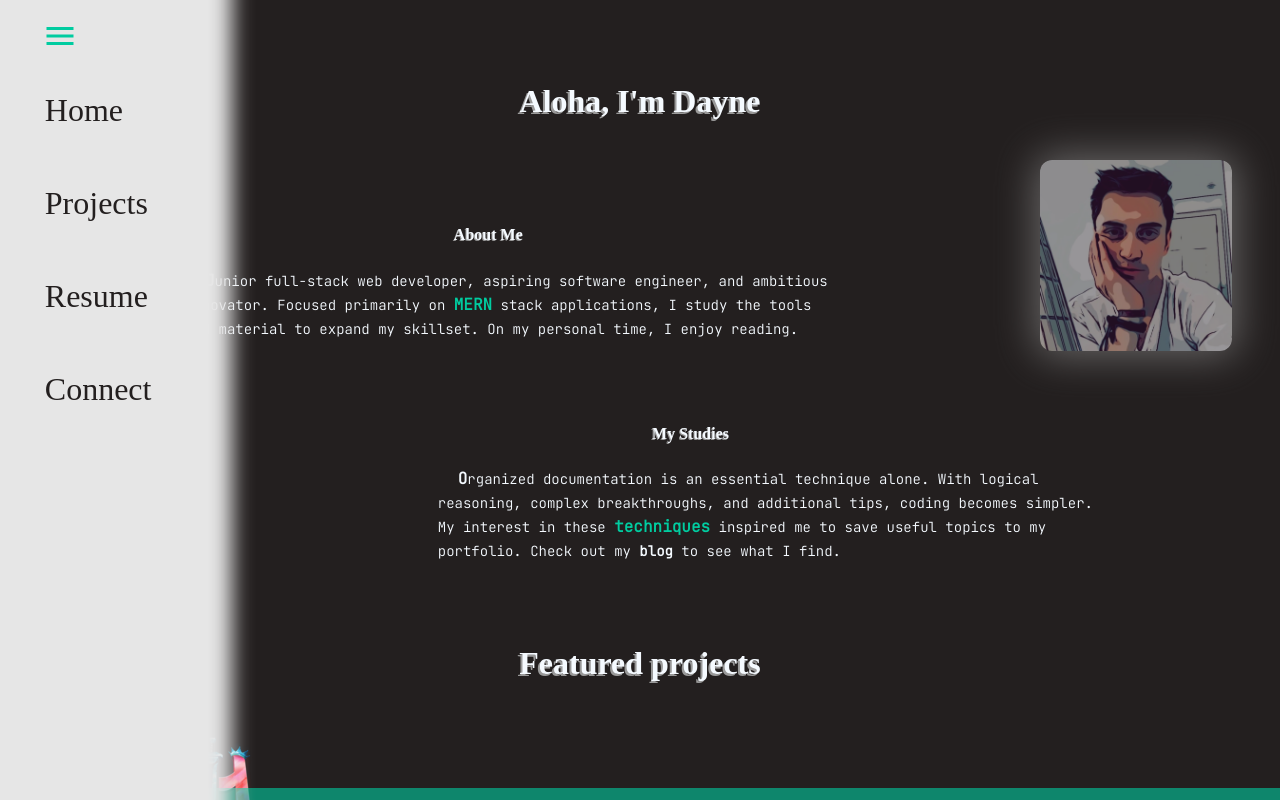
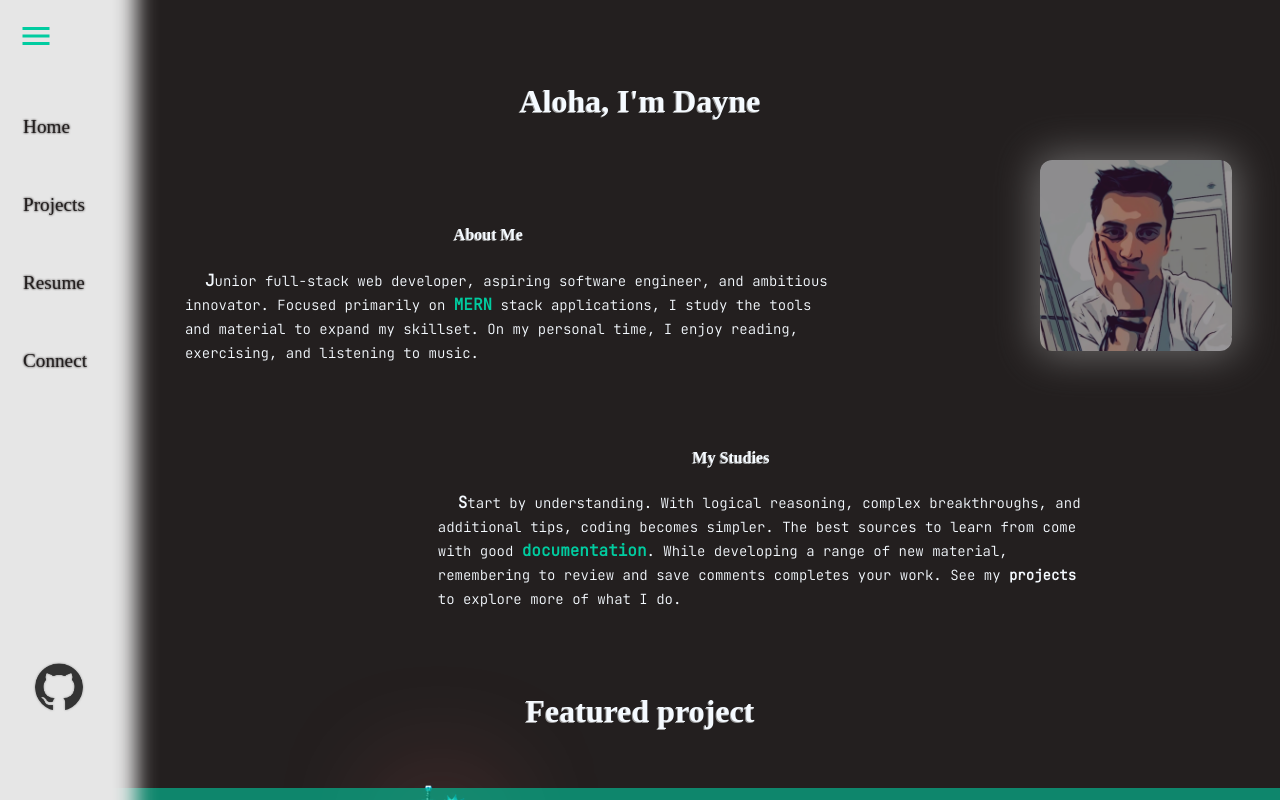
Before and after one commit to DayneLalmond/daylo-portfolio, a React (Create React App) app: page /home in a window 1280 px wide. Both pictures are taken after a click on the element "menu". Shown: the top 800 px of the page. Built offline with nearby package versions, Linux system fonts and the light colour scheme; a web font is replaced by a local one.

Commit message:
polished nav and homepage

```diff
--- a/src/components/Nav.js
+++ b/src/components/Nav.js
@@ -1,14 +1,13 @@
 import React, { useState } from 'react';
 import { NavLink } from "react-router-dom";
 
-
+import github from '../images/github.png';
 import '../styles/App.css';
 
 function Nav() {
 
     const [menuState, setMenuState] = useState("false");
     const [nav, setNav] = useState("false");
-    const [body, setBody] = useState("false");
 
     // function chaining which handles the changed state
     function handleClick() {
@@ -28,8 +27,9 @@ function Nav() {
                     <div>
                         <NavLink to="/home" id='home' onClick={handleClick}>Home</NavLink>
                         <NavLink to="/projects" id='work' onClick={handleClick}>Projects</NavLink>
-                        <NavLink to="/resume" id='blog' onClick={handleClick}>Resume</NavLink>
-                        <NavLink to="/connect" id='blog' onClick={handleClick}>Connect</NavLink>
+                        <NavLink to="/resume" id='resume' onClick={handleClick}>Resume</NavLink>
+                        <NavLink to="/connect" id='connect' onClick={handleClick}>Connect</NavLink>
+                        <a rel="noreferrer" href="https://github.com/DayneLalmond" target="_blank"><img src={github} id="github" alt="GitHub"/></a>
                     </div>
                 )}
             </div>
--- a/src/pages/Home.js
+++ b/src/pages/Home.js
@@ -4,9 +4,6 @@ import { useInView } from 'react-intersection-observer';
 
 import avatar from '../images/comic.jpg';
 import holiday from '../images/holiday.png';
-import tac from '../images/tac.JPG';
-import calendar from '../images/calendar.png';
-import quiz from '../images/quiz.png';
 
 function Home() {
 
@@ -20,7 +17,7 @@ function Home() {
 
   const [isVisible, setIsVisible] = useState("true");
 
-  const [title] = useState(['The Holiday', 'Calendar Dashboard', 'Javascript Quiz']);
+  const [title] = useState(['The Holiday Network', 'Calendar Dashboard', 'Javascript Quiz']);
 
   return (
     <main>
@@ -32,27 +29,26 @@ function Home() {
           <h4 id="about-me">About Me</h4>
           <p className="first-p"><b>J</b>unior full-stack web developer, aspiring software engineer, and ambitious innovator. Focused primarily
             on <strong className="bold">MERN</strong> stack applications, I study the tools and material to expand my skillset. On my personal time,
-            I enjoy reading.</p>
+            I enjoy reading, exercising, and listening to music.</p>
           <h4 id="dev-blog">My Studies</h4>
-          <p className="second-p"><b>O</b>rganized documentation is an essential technique alone. With logical reasoning, complex breakthroughs,
-            and additional tips, coding becomes simpler. My interest in these <strong className="bold">techniques</strong> inspired me to save
-            useful topics to my portfolio. Check out my <strong><NavLink to="/blog">blog</NavLink></strong> to see what I find.
+          <p className="second-p"><b>S</b>tart by understanding. With logical reasoning, complex breakthroughs,
+            and additional tips, coding becomes simpler. The best sources to learn from come with good <strong className="bold">documentation</strong>.
+            While developing a range of new material, remembering to review and save comments completes your work. See my <strong><NavLink to="/projects">
+            projects</NavLink></strong> to explore more of what I do.
           </p>
         </section>
       </div>
 
-      <h3>Featured projects</h3>
+      <h3>Featured project</h3>
 
       <section className="container" ref={ref}>
         {inView ? (
           <div className={isVisible ? "isVisible" : ""}>
             <div className="featured">
-              <img src={holiday} alt="logo" id="holiday"/>
+              <img src={holiday} alt="logo" id="holiday" />
               <p className="title">{title[0]}</p>
-              <p className="description">A multiplatform Minecraft community. Check out the <strong><a rel="noreferrer" href="https://www.theholiday.net/" target="_blank" className="ext-link">website</a></strong>.</p>
+              <p className="description"><b>Q</b>uality multiplatform Minecraft community. Check out the <strong><a rel="noreferrer" href="https://www.theholiday.net/" target="_blank" className="ext-link">Website</a></strong>. Discuss on <strong><a rel="noreferrer" href="https://discord.gg/jzvyY2tFnQ" target="_blank" className="ext-link">Discord</a></strong>. Support me on <strong><a rel="noreferrer" href="https://www.patreon.com/holidaye" target="_blank" className="ext-link">Patreon</a></strong>.</p>
             </div>
-
-
           </div>
         ) : (
           <div className={!isVisible ? "setVisible" : ""}>
@@ -61,7 +57,7 @@ function Home() {
         )}
       </section>
       <div id="observer-div">
-
+        {/* Space for the intersection observer */}
       </div>
 
       <h3>Stay connected</h3>
--- a/src/styles/App.css
+++ b/src/styles/App.css
@@ -20,25 +20,27 @@ body {
 }
 
 ::selection {
+    color: hsl(0, 5%, 13%);
     background: hsl(165, 100%, 80%);
 }
 
 nav {
   position: fixed;
   display: flex;
-  width: 0em;
+  width: 0;
   height: 100%;
   top: 0;
   left: 0;
   right: 0;
   z-index: 1;
   background: hsl(0, 0%, 90%);
+  box-shadow: 0px 0px 0px 0px hsl(0, 0%, 90%);
   color: hsl(207, 100%, 98%);
   transition: all 0.3s ease-in-out;
 }
 
 nav.active {
-  width: 12em;
+  width: 6em;
   box-shadow: 0px 0px 20px 40px hsl(0, 0%, 90%);
 }
 
@@ -95,27 +97,43 @@ a:active {
 }
 
 #home,
-#blog,
-#work {
+#work,
+#resume,
+#connect {
     /* display: inline-block; */
     position: relative;
     display: block;
     color: hsl(0, 5%, 13%);
-    margin-left: 1.4em;
-    top: 1vh;
+    margin-left: 1.2em;
+    top: 4vh;
+    opacity: 0;
     margin-block: 7vh;
     font-family: 'Patua One', cursive;
-    font-size: 2em;
+    font-size: 1.2em;
     transition: all 0.2s ease-in-out;
+    animation: reveal 0.4s ease forwards;
+    filter: drop-shadow(0px 0px 1px hsl(0, 5%, 13%));
+}
+
+@keyframes reveal {
+	from {
+		transform: translateX(-100%);
+	}
+	to {
+		transform: translateX(0);
+		opacity: 1;
+	}
 }
 
 #home:hover,
-#blog:hover,
-#work:hover {
+#work:hover,
+#resume:hover,
+#connect:hover {
     transform: translate(0%, 4%);
     font-weight: bolder;
     scale: 1.1;
     color: hsl(207, 100%, 98%);
+    filter: drop-shadow(0px 1px 1px hsl(0, 5%, 13%));
 }
 
 #menu {
@@ -125,7 +143,7 @@ a:active {
   /* margin-left: 3vw; */
   scale: 1.5;
   top: 3vh;
-  left: 2em;
+  left: 1em;
   z-index: 1;
   cursor: pointer;
   transition: all 0.2s ease-in-out;
@@ -137,6 +155,7 @@ a:active {
 
 #menu:hover {
   color: hsl(207, 100%, 98%);
+  filter: drop-shadow(0px 0px 1px hsl(0, 5%, 13%));
   font-weight: bolder;
 }
 
@@ -150,14 +169,14 @@ footer {
     height: 0px;
     border-bottom: hsl(167, 100%, 40%) 12px solid;
     text-align: left;
-    color: hsl(207, 100%, 98%);
+    color: hsl(210, 100%, 98%);
     font-family: 'JetBrains Mono', monospace;
     font-size: 14px;
     transition: all 0.2s ease-in-out;
   }
 
   footer:hover {
-    border-bottom:hsl(0, 0%, 90%) 12px solid;
+    border-bottom: hsl(0, 0%, 90%) 12px solid;
     opacity: 1;
     height: 40px;
   }
@@ -170,7 +189,6 @@ footer {
 
   #palm {
     position: absolute;
-    filter: invert(1);
     display: block;
     max-height: 140%;
     height: auto;
--- a/src/styles/index.css
+++ b/src/styles/index.css
@@ -7,6 +7,40 @@
   width: 24vh;
   border-radius: 12px;
   box-shadow: 0px 0px 40px 4px hsl(0, 0%, 60%);
+}
+
+#github {
+  position: relative;
+  display: block;
+  margin-top: 40vh;
+  left: 4vh;
+  width: 6vh;
+  height: auto;
+  border-radius: 100%;
+  border: transparent 3px solid;
+  filter: drop-shadow(0px 0px 1px hsl(0, 0%, 60%));
+  transition: all 0.2s ease-in-out;
+  animation: reveal-github 2.0s ease forwards;
+}
+
+@keyframes reveal-github {
+  from {
+    transform: translateX(300%);
+    filter: blur(1px);
+    opacity: 0;
+  }
+
+  to {
+    transform: translateX(0);
+    opacity: 1;
+  }
+}
+
+#github:hover {
+  width: 7vh;
+  left: 3.5vh;
+  border: hsl(0, 0%, 90%) 3px solid;
+  filter: invert(1);
 }
 
 h1 {
@@ -19,18 +53,18 @@ h1 {
   height: auto;
   text-align: center;
   font-family: 'Pacifico', cursive;
-  font-size: 20vh;
+  font-size: 18vh;
   text-shadow: -4px 6px #C9CEBD;
 }
 
 /* h1::before {
   transform: scaleX(0);
-  transform-origin: top left;
+  transform-origin: top right;
 }
 
 h1:hover::before {
   transform: scaleX(1);
-  transform-origin: top right;
+  transform-origin: top left;
 }
 
 h1::before {
@@ -44,9 +78,9 @@ h1::before {
   transition: transform 0.4s ease-in-out;
 } */
 
-/* #anchorHome:hover {
+#anchorHome:hover {
   color: hsl(210, 100%, 50%);
-} */
+}
 
 #anchorHome:visited {
   color: none;
@@ -61,7 +95,7 @@ h2 {
   text-align: center;
   font-family: 'Patua One', cursive;
   font-size: 1.6em;
-  text-shadow: -4px 6px #C9CEBD;
+  text-shadow: -2px 1px #C9CEBD;
   z-index: -1;
   cursor: default;
   color: hsl(207, 100%, 98%);
@@ -73,7 +107,7 @@ h3 {
   text-align: center;
   font-family: 'Patua One', cursive;
   font-size: 32px;
-    text-shadow: -2px 2px hsl(0, 0%, 60%);
+  text-shadow: -1px 1px hsl(0, 0%, 60%);
   cursor: default;
 }
 
@@ -107,6 +141,7 @@ h4 {
     transform: translateY(100%);
     opacity: 0;
   }
+
   to {
     transform: translateY(0);
     opacity: 1;
@@ -175,7 +210,7 @@ b {
 
 #dev-blog {
   margin-top: 8%;
-  margin-left: 30%;
+  margin-left: 34%;
   margin-right: 10%;
 }
 
@@ -198,15 +233,44 @@ b {
 .featured {
   position: relative;
   display: inline;
-  right: -1vh;
-  text-indent: 20px;
-  margin-right: 30%;
-  margin-left: 20%;
+  margin-left: 36%;
+}
+
+#holiday {
+  animation: holiday 10s both infinite;
+}
+
+@keyframes holiday {
+  0% {
+    filter: drop-shadow(0px 0px 60px #FF6666);
+  }
+
+  50% {
+    filter: drop-shadow(0px 0px 100px #e6e6e6);
+  }
+
+  100% {
+    filter: drop-shadow(0px 0px 60px #FF6666);
+  }
+}
+
+.featured .title {
+  text-shadow: -1px 1px hsl(0, 0%, 60%);
+}
+
+.featured p {
+  position: relative;
+  text-indent: 0px;
+  right: -20vw;
+  width: 60%;
+  margin-right: 5%;
+  margin-left: -2%;
+  margin-bottom: 3%;
 }
 
 #observer-div {
   margin-top: 20vh;
-  margin-bottom: 50vh;
+  margin-bottom: 40vh;
 }
 
 ul {
@@ -220,8 +284,9 @@ ul {
   gap: 60px;
 }
 
-.image-gallery > li {
-  flex-basis: 300px; /*width: 300px;*/
+.image-gallery>li {
+  flex-basis: 300px;
+  /*width: 300px;*/
   cursor: default;
 }
 
@@ -272,7 +337,8 @@ ul {
   justify-content: center;
 }
 
-.open-in-browser, .terminal {
+.open-in-browser,
+.terminal {
   color: hsl(207, 100%, 98%);
   transition: all 0.2s ease-in-out;
 }
```
Also changed, not shown: src/images/github.png (added), src/images/palm_trees.png. Lines whose indentation alone changed are shown as unchanged.
